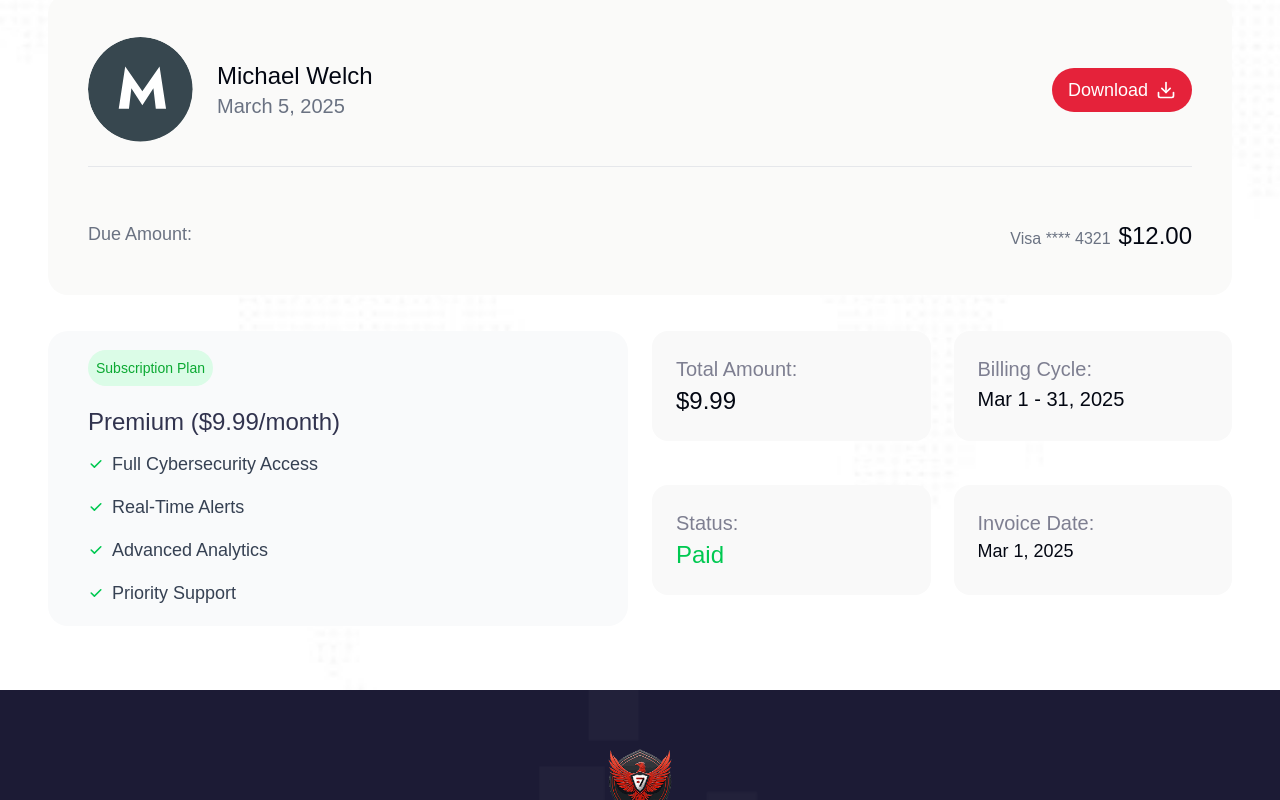
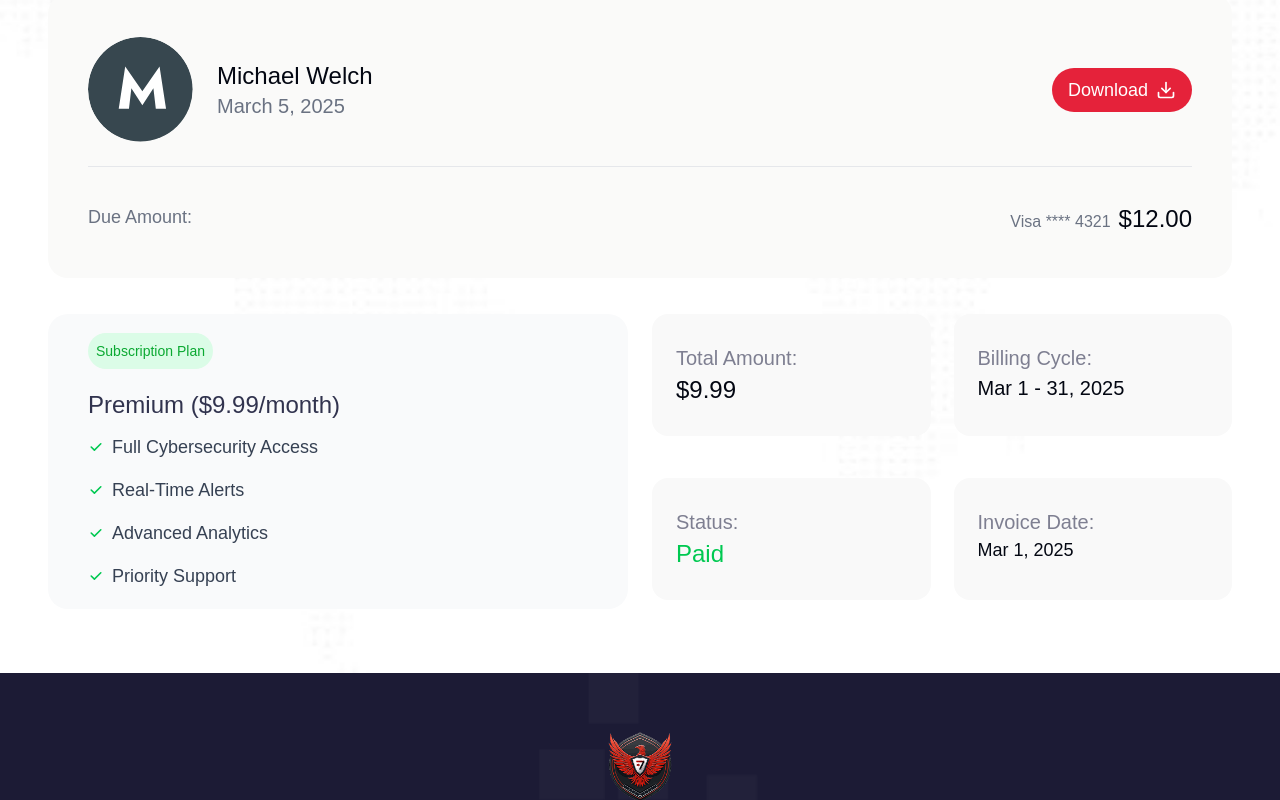
Before and after one commit to auspicious-soft/offset-frontend, a Next.js app: page /subscription/payment-method/payment-success/invoice-detail in a window 1280 px wide. Shown: the part 404-1204 px from the top of the page. Built offline with nearby package versions, Linux system fonts and the light colour scheme; no server answers.

Commit message:
Adjust spacing and layout for Due Amount and Invoice details in InvoiceDetailsPage

```diff
--- a/src/app/subscription/payment-method/payment-success/invoice-detail/page.tsx
+++ b/src/app/subscription/payment-method/payment-success/invoice-detail/page.tsx
@@ -48,7 +48,7 @@ const InvoiceDetailsPage = () => {
 
       {/* Due Amount */}
       <div className="border-t border-gray-200 pt-4  ">
-       <div className="flex justify-between mt-[37px]">
+       <div className="flex justify-between mt-[20px]">
         <p className="text-gray-500 text-sm md:text-base lg:text-lg xl:text-lg 2xl:text-xl ">Due Amount:</p>
         <p className="font-medium">
          <span className="text-gray-500 text-xs md:text-sm lg:text-sm xl:text-base 2xl:text-lg mr-2">Visa **** 4321</span>
@@ -97,20 +97,20 @@ const InvoiceDetailsPage = () => {
 
         {/* Right Column */}
         <div>
-         <div className="grid grid-cols-2 lg:gap-y-[44px] gap-y-[2px] gap-x-[23px]">
-          <div className="bg-[#F9F9F9] py-[24px] px-[24px] rounded-2xl">
+         <div className="grid grid-cols-2 lg:gap-y-[42px]   gap-y-[20px] gap-x-[23px]">
+          <div className="bg-[#F9F9F9] py-[30px] 2xl:py-[45px]  px-[24px] rounded-2xl">
            <p className="text-[#7E7F91] text-md  lg:text-md xl:text-xl 2xl:text-3xl mb-[2px]">Total Amount:</p>
            <p className="font-medium text-lg  lg:text-lg xl:text-2xl 2xl:text-4xl">$9.99</p>
           </div>
-          <div className="bg-[#F9F9F9] py-[24px] px-[24px] rounded-2xl">
+          <div className="bg-[#F9F9F9] py-[30px] 2xl:py-[45px] px-[24px] rounded-2xl">
            <p className="text-[#7E7F91] text-md  lg:text-md xl:text-xl 2xl:text-3xl mb-[2px]">Billing Cycle:</p>
            <p className="font-medium text-md  lg:text-md xl:text-xl 2xl:text-3xl">Mar 1 - 31, 2025</p>
           </div>
-          <div className="bg-[#F9F9F9] py-[24px] px-[24px] rounded-2xl">
+          <div className="bg-[#F9F9F9] py-[30px] 2xl:py-[45px] px-[24px] rounded-2xl">
            <p className="text-[#7E7F91] text-md  lg:text-md xl:text-xl 2xl:text-3xl mb-[2px]">Status:</p>
            <p className="text-green-500 font-medium text-lg  lg:text-lg xl:text-2xl 2xl:text-4xl">Paid</p>
           </div>
-          <div className="bg-[#F9F9F9] py-[24px] px-[24px] rounded-2xl">
+          <div className="bg-[#F9F9F9] py-[30px] 2xl:py-[45px] px-[24px] rounded-2xl">
            <p className="text-[#7E7F91] font-medium text-md  lg:text-md xl:text-xl 2xl:text-3xl">Invoice Date:</p>
            <p className="font-medium text-sm md:text-base lg:text-base xl:text-lg 2xl:text-xl">Mar 1, 2025</p>
           </div>
```
